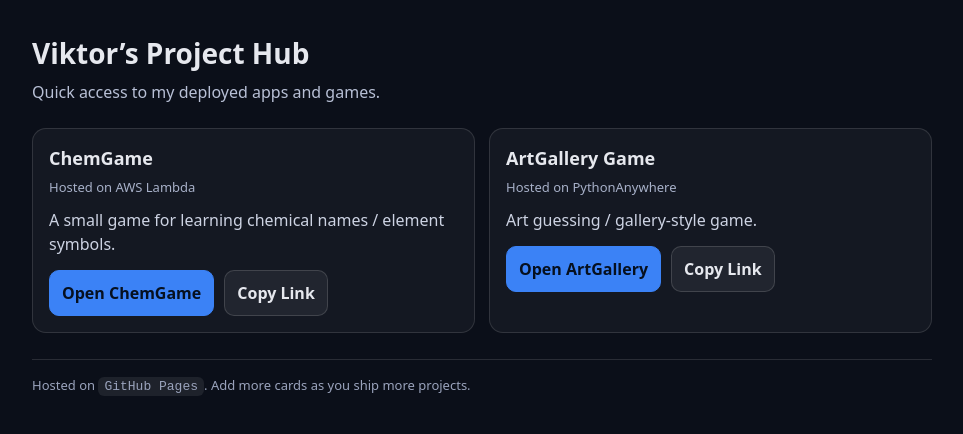
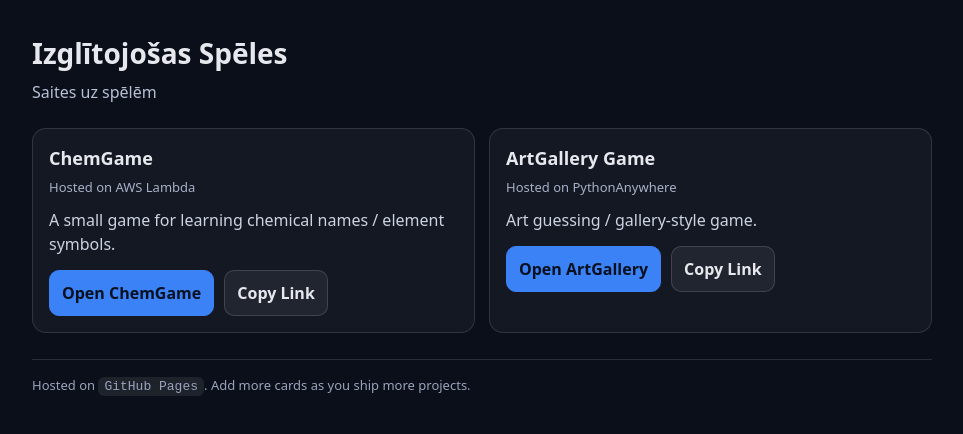
Before and after one commit to Viktors-Vinogradovs/IzglitojosasSpeles, a plain HTML site: page index.html in a window 1280 px wide. Shown: the whole page, without its empty margins (158-1121 px from the left). Drawn offline with Linux system fonts and the light colour scheme.

Commit message:
Update index.html

```diff
--- a/index.html
+++ b/index.html
@@ -3,7 +3,7 @@
 <head>
   <meta charset="utf-8" />
   <meta name="viewport" content="width=device-width, initial-scale=1" />
-  <title>Viktor’s Projects</title>
+  <title>Izglītojošas Spēles</title>
   <meta name="description" content="Project hub: ChemGame and ArtGallery." />
   <style>
     :root { color-scheme: dark light; }
@@ -69,8 +69,8 @@
 <body>
   <div class="wrap">
     <header>
-      <h1>Viktor’s Project Hub</h1>
-      <p>Quick access to my deployed apps and games.</p>
+      <h1>Izglītojošas Spēles</h1>
+      <p>Saites uz spēlēm</p>
     </header>
 
     <main class="grid">
```
